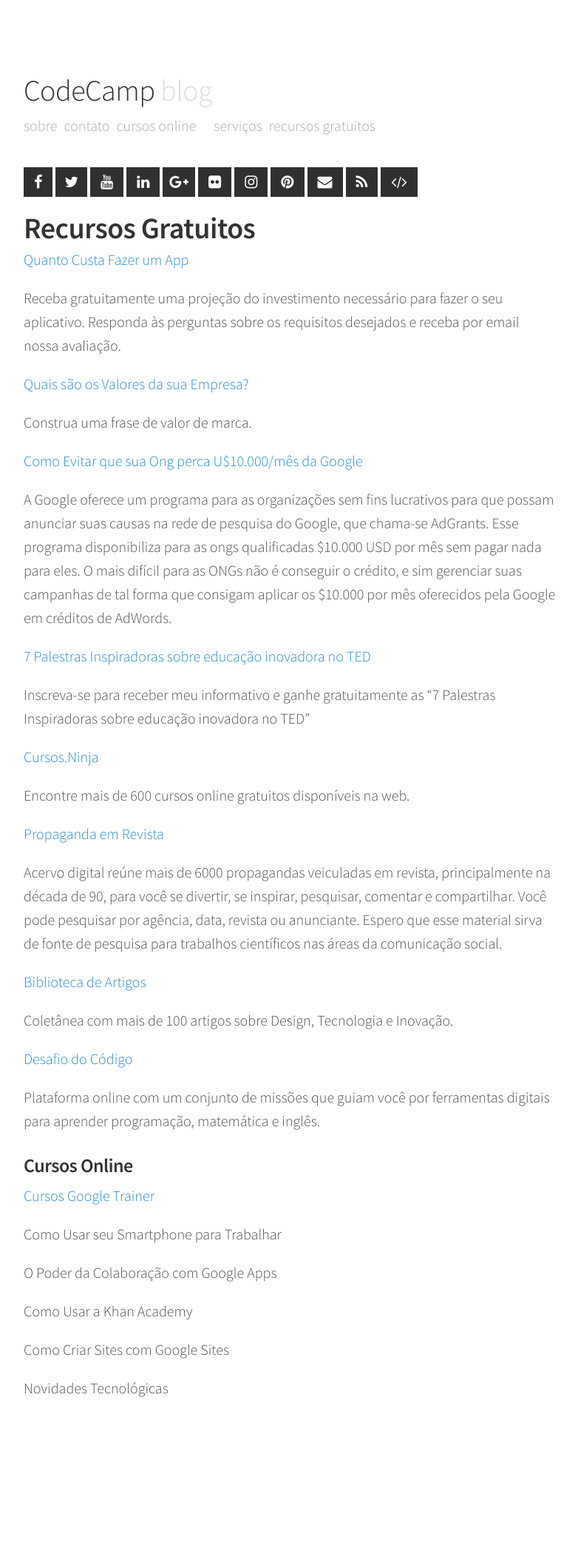
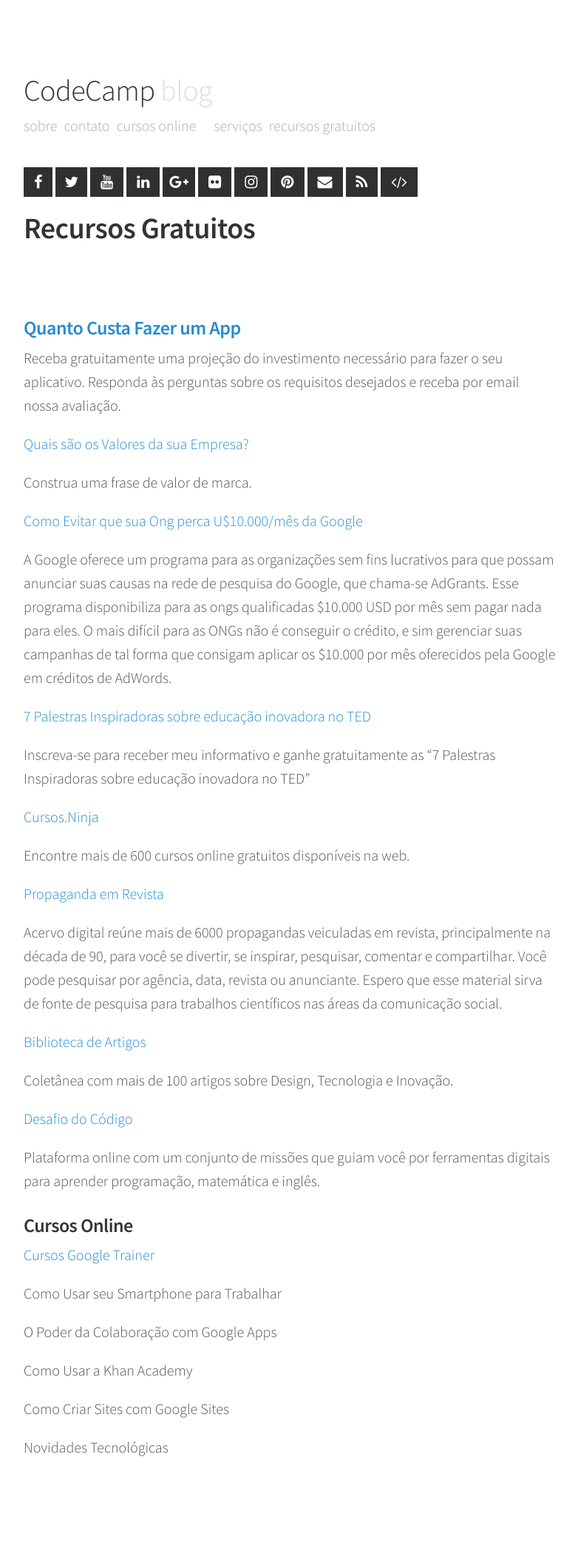
Before and after one commit to snvas/snvas.github.io, a Jekyll site: the page built from work.md, in a window 1280 px wide. Shown: the whole page at 74% size, without its empty margins (248-1030 px from the left). Built offline with Jekyll 4.4.1, drawn with Linux system fonts in a browser that asks for light colours; nearby versions of some CDN libraries; before the commit the page ends 2012 px from its top, so only the background shows below that.

Commit message:
post work

```diff
--- a/work.md
+++ b/work.md
@@ -4,8 +4,9 @@
 permalink: /work/
 ---
 
+<br><br>
 
-[Quanto Custa Fazer um App](http://soraianovaes.com/vcnagoogle/quantocustaapp.html){:target="_blank"}
+### [Quanto Custa Fazer um App](http://soraianovaes.com/vcnagoogle/quantocustaapp.html){:target="_blank"}
 
 Receba gratuitamente uma projeção do investimento necessário para fazer o seu aplicativo. Responda às perguntas sobre os requisitos desejados e receba por email nossa avaliação.
 
```
Also changed, not shown: servicos.md (+1 -0 lines).
